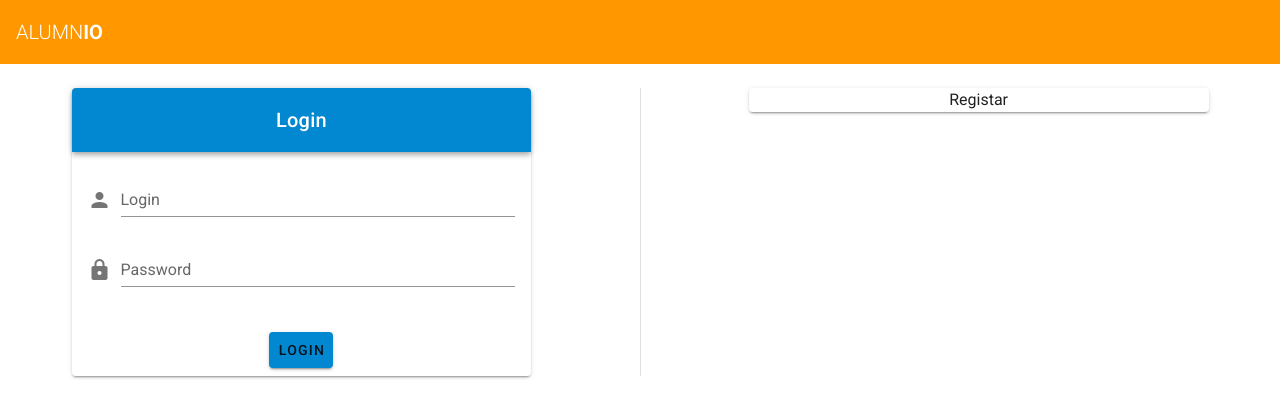
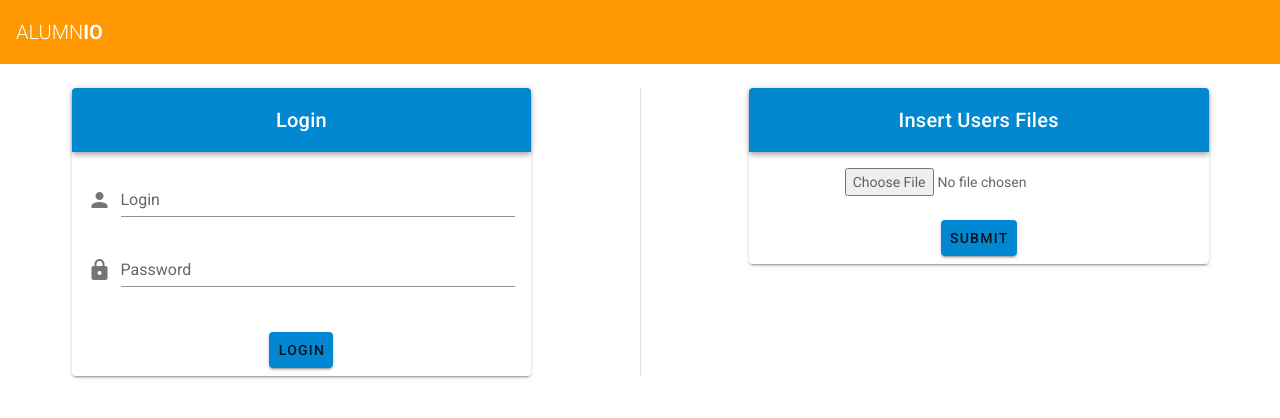
Before and after one commit to Shaman37/PLC_TP, a Vue app in the folder client/: page / in a window 1280 px wide. Shown: the top 418 px of the page. Built offline with nearby package versions, Linux system fonts and the light colour scheme.

Commit message:
Register button

```diff
--- a/client/src/views/Home.vue
+++ b/client/src/views/Home.vue
@@ -5,16 +5,19 @@
         <v-card>
           <v-toolbar dark color="light-blue darken-2">
             <v-spacer></v-spacer>
-                        <v-toolbar-title class="title text-center text--white">
-                            Login
-                        </v-toolbar-title>
+            <v-toolbar-title class="title text-center text--white">Login</v-toolbar-title>
             <v-spacer></v-spacer>
           </v-toolbar>
           <v-card-text>
             <v-form>
               <v-text-field v-model="email" label="Login" type="email" prepend-icon="mdi-account" />
 
-                            <v-text-field v-model="password" label="Password" type="password" prepend-icon="mdi-lock" />
+              <v-text-field
+                v-model="password"
+                label="Password"
+                type="password"
+                prepend-icon="mdi-lock"
+              />
             </v-form>
           </v-card-text>
 
@@ -29,7 +32,22 @@
         <v-divider vertical></v-divider>
       </v-col>
       <v-col cols="5">
-                <v-card> Registar </v-card>
+        <v-card>
+          <v-toolbar dark color="light-blue darken-2">
+            <v-spacer></v-spacer>
+            <v-toolbar-title class="title text-center text--white">Insert Users Files</v-toolbar-title>
+            <v-spacer></v-spacer>
+          </v-toolbar>
+          <v-card-text>
+            <input type="file" id="file" ref="file" v-on:change="handleFileUpload()" />
+          </v-card-text>
+
+          <v-card-actions>
+            <v-spacer />
+            <v-btn color="light-blue darken-2" @click="submitFile">Submit</v-btn>
+            <v-spacer />
+          </v-card-actions>
+        </v-card>
       </v-col>
     </v-row>
   </v-container>
@@ -43,11 +61,35 @@
   data() {
     return {
       email: "",
-                password: ""
-            }
+      password: "",
+      file: ""
+    };
   },
   methods: {
-            ...mapMutations(["setToken","setId","setPosts"]),
+    ...mapMutations(["setToken", "setId", "setPosts"]),
+
+    submitFile() {
+      let formData = new FormData();
+
+      formData.append("file", this.file);
+
+      axios
+        .post("http://localhost:1920/api/users", formData, {
+          headers: {
+            "Content-Type": "multipart/form-data"
+          }
+        })
+        .then(function() {
+          console.log("SUCCESS!!");
+        })
+        .catch(function() {
+          console.log("FAILURE!!");
+        });
+    },
+
+    handleFileUpload() {
+      this.file = this.$refs.file.files[0];
+    },
 
     login() {
       // console.log("entrei submit");
@@ -77,10 +119,10 @@
           }
         })
         .catch(err => {
-                        console.log("ERRRRRRROOOO", err)
+          console.log("ERRRRRRROOOO", err);
           this.$router.push("/notfound");
         });
     }
   }
-    }
+};
 </script>
```
Lines whose indentation alone changed are shown as unchanged.
